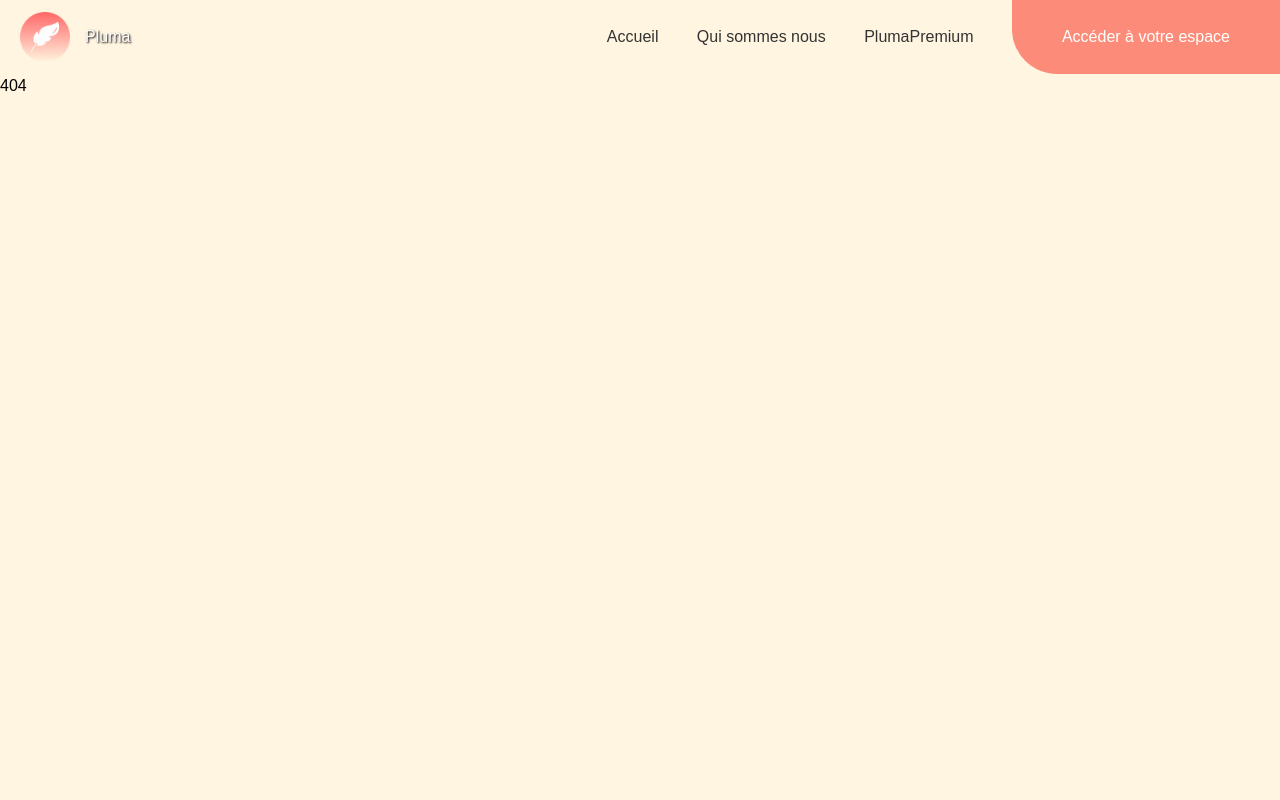
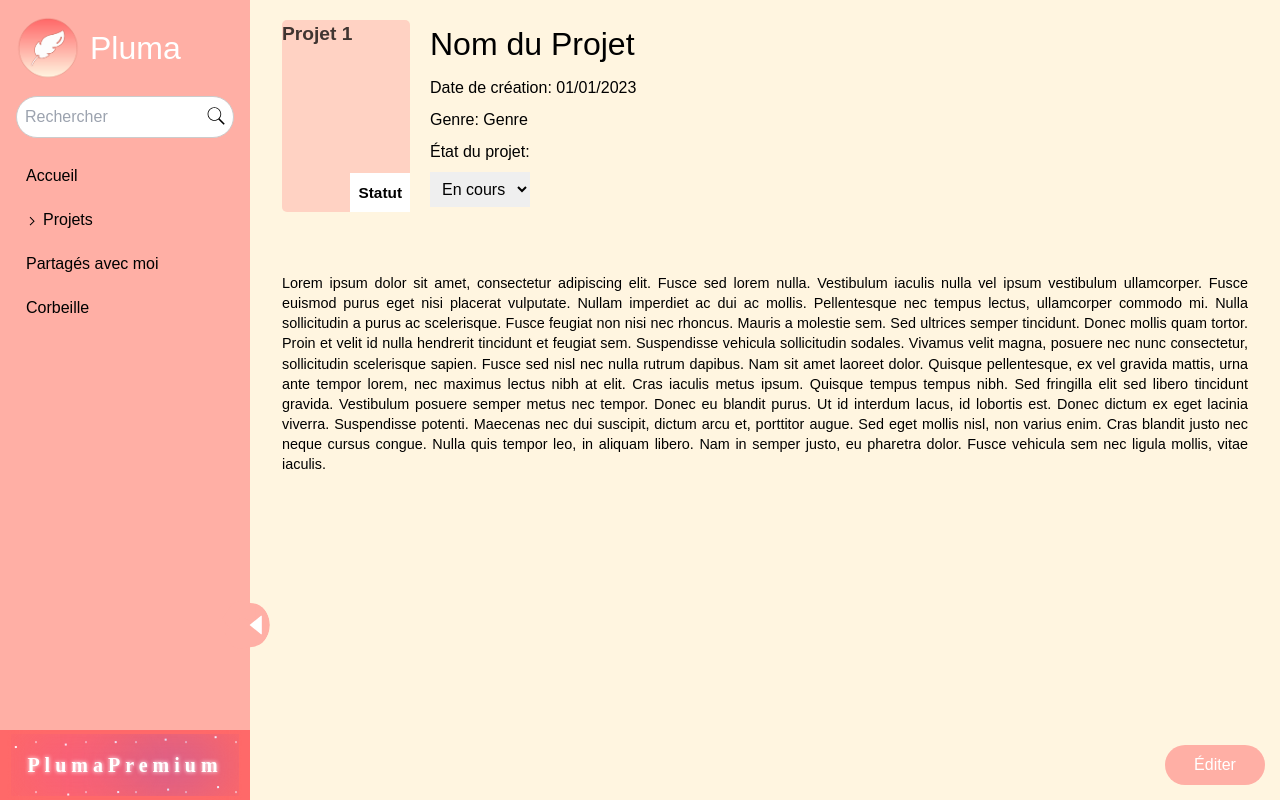
Before and after one commit to Nuxnuxx/Pluma, a React (Create React App) app in the folder client/: page /mon-espace/projet/1 in a window 1280 px wide. Before the commit this address had no page. Built offline with nearby package versions, Linux system fonts and the light colour scheme.

Commit message:
Modification des paramètres de routes Correction de l'alignement des éléments dans StyleMonEspace.scss

```diff
--- a/client/src/index.js
+++ b/client/src/index.js
@@ -34,7 +34,7 @@ export default function App() {
                     <Route index element={<MonEspace />} />
                     <Route path="partage-avec-moi" element={<PartageAvecMoi />} />
                     <Route path="corbeille" element={<Corbeille />} />
-                    <Route path=":id">
+                    <Route path="projet/:id">
                         <Route index element={<ResumeProjet />} />
                         <Route path="edition">
                             <Route index element={<EditionProjet />} />
--- a/client/src/siteOutil/components/elementListeProjets/elementListeProjets.js
+++ b/client/src/siteOutil/components/elementListeProjets/elementListeProjets.js
@@ -4,7 +4,7 @@ import {Link} from "react-router-dom";
 
 const ElementListeProjets = ({ id }) => {
     return (
-        <Link to={`/mon-espace/projet${id}`}>
+        <Link to={`/mon-espace/projet/${id}`}>
             <div
                 className={`element-liste-projet cursor-pointer`}
             >
--- a/client/src/siteOutil/pages/ResumeProjet.js
+++ b/client/src/siteOutil/pages/ResumeProjet.js
@@ -1,13 +1,17 @@
 import React, {useEffect, useRef, useState} from 'react';
 import ElementListeProjets from "../components/elementListeProjets/elementListeProjets";
-import {Link} from "react-router-dom"
+import {Link, useParams, useNavigate} from "react-router-dom"
 import "../styles/StyleMonEspace.scss"
 import "../styles/StyleResumeProjet.scss"
 
 const ResumeProjet = () => {
-    // Exemple de données du projet
+
+    const { id } = useParams();
+
+    const navigate = useNavigate();
+
     const projet = {
-        id: 1,
+        id: id,
         titre: 'Nom du Projet',
         dateCreation: '01/01/2023',
         genre: 'Genre',
@@ -19,33 +23,40 @@ const ResumeProjet = () => {
             'Nam sit amet laoreet dolor. Quisque pellentesque, ex vel gravida mattis, urna ante tempor lorem, nec maximus lectus nibh at elit. Cras iaculis metus ipsum. Quisque tempus tempus nibh. Sed fringilla elit sed libero tincidunt gravida. Vestibulum posuere semper metus nec tempor. Donec eu blandit purus. Ut id interdum lacus, id lobortis est. Donec dictum ex eget lacinia viverra. Suspendisse potenti. Maecenas nec dui suscipit, dictum arcu et, porttitor augue. Sed eget mollis nisl, non varius enim. Cras blandit justo nec neque cursus congue. Nulla quis tempor leo, in aliquam libero. Nam in semper justo, eu pharetra dolor. Fusce vehicula sem nec ligula mollis, vitae iaculis. ',
     };
 
+    const [editable, setEditable] = useState(false);
+    const [valeurTextAffiche, setValeurText] = useState(projet.titre);
     const [etatProjet, setEtatProjet] = useState(projet.etat);
-    const [titreEditable, setTitreEditable] = useState(false);
-    const [nouveauTitre, setNouveauTitre] = useState(projet.titre);
 
     const inputRef = useRef(null);
 
     useEffect(() => {
-        if (titreEditable) {
+        // Vérifier si l'ID est un nombre entier valide
+        const isValidId = /^\d+$/.test(id);
+
+        if (!isValidId) {
+            navigate('/404');
+        }
+
+        if (editable) {
             inputRef.current.focus();
         }
-    }, [titreEditable]);
+    }, [id, navigate, editable]);
 
     const handleEtatChange = (nouvelEtat) => {
         setEtatProjet(nouvelEtat);
     };
 
-    const handleTitreClick = () => {
-        setTitreEditable(true);
+    const handleTextClick = () => {
+        setEditable(true);
     };
 
-    const handleTitreChange = (e) => {
-        setNouveauTitre(e.target.value);
+    const handleTextChange = (e) => {
+        setValeurText(e.target.value);
     };
 
-    const handleTitreBlur = () => {
-        console.log(nouveauTitre)
-        setTitreEditable(false);
+    const handleTextBlur = () => {
+        setValeurText(valeurTextAffiche);
+        setEditable(false);
     };
 
     return (
@@ -54,17 +65,19 @@ const ResumeProjet = () => {
                 <ElementListeProjets id={projet.id} color="blue" onClick={() => {}} />
 
                 <div className="info-projet">
-                    {titreEditable ? (
+                    <div className="titre">
+                        {editable ? (
                             <input
                                 type="text"
-                            value={nouveauTitre}
-                            onChange={handleTitreChange}
-                            onBlur={handleTitreBlur}
+                                value={valeurTextAffiche}
+                                onChange={handleTextChange}
+                                onBlur={handleTextBlur}
                                 ref={inputRef}
                             />
                         ) : (
-                        <h2 onClick={handleTitreClick}>{projet.titre}</h2>
+                            <h2 onClick={handleTextClick}>{valeurTextAffiche}</h2>
                         )}
+                    </div>
                     <p>Date de création: {projet.dateCreation}</p>
                     <p>Genre: {projet.genre}</p>
 
@@ -78,6 +91,7 @@ const ResumeProjet = () => {
             <div className="paragraphe-resume">
                 <p className="description">{projet.description}</p>
             </div>
+
             <Link to={`./edition`}>
                 <button className="editer">
                     Éditer
--- a/client/src/siteOutil/styles/StyleMonEspace.scss
+++ b/client/src/siteOutil/styles/StyleMonEspace.scss
@@ -52,6 +52,7 @@
       display: flex;
       flex-flow: nowrap;
       overflow-x: auto;
+      width: 100%;
       justify-content: space-between;
       gap: max(calc((100% - 50vw) / 4), 1em);
     }
@@ -59,11 +60,10 @@
     .liste-globale {
       display: grid;
       grid-template-columns: repeat(5, 1fr);
-      width: calc(100% - 6rem);
+      width: calc(100% - 7rem);
       justify-items: center;
-      grid-column-gap: calc((100% - 50vw) / 4);
+      grid-column-gap: max(1rem, calc((100% - 50vw) / 4));
       grid-row-gap: 1rem;
-      gap: 1rem;
     }
   }
 
--- a/client/src/siteOutil/styles/StyleResumeProjet.scss
+++ b/client/src/siteOutil/styles/StyleResumeProjet.scss
@@ -1,6 +1,6 @@
 .resume-projet {
   display: flex;
-  align-items: center;
+  align-items: flex-start;
 
   a {
     pointer-events: none;
@@ -9,9 +9,12 @@
   .info-projet {
     margin-left: 20px;
 
-    h2 {
-      font-size: 1.5em;
-      margin-bottom: 10px;
+    .titre{
+      height: 40px;
+      h2 {
+        font-size: 1em;
+        margin-bottom: 10px;
+      }
     }
 
     p {
@@ -31,14 +34,15 @@
     input,
     textarea {
       width: 100%;
+      height: 40px ;
       padding: 8px;
-      margin-bottom: 8px;
+      margin-bottom: 10px;
       border: 1px solid #ccc;
       border-radius: 4px;
-      font-size: 1em;
+      font-size: 0.75em;
 
       &:focus {
-        border-color: #007bff;
+        outline: 2px solid #FC8C79;
       }
     }
   }
```
Lines whose indentation alone changed are shown as unchanged.
